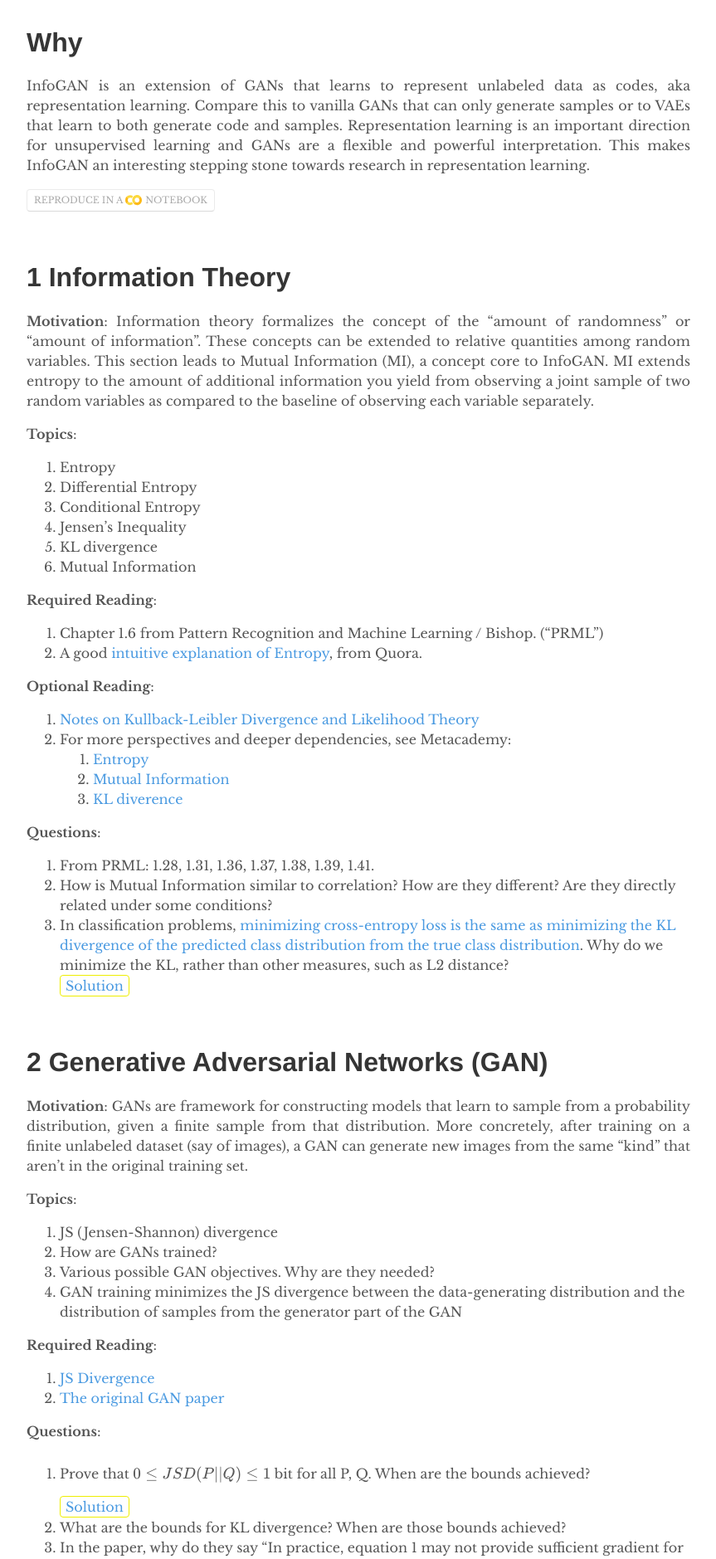
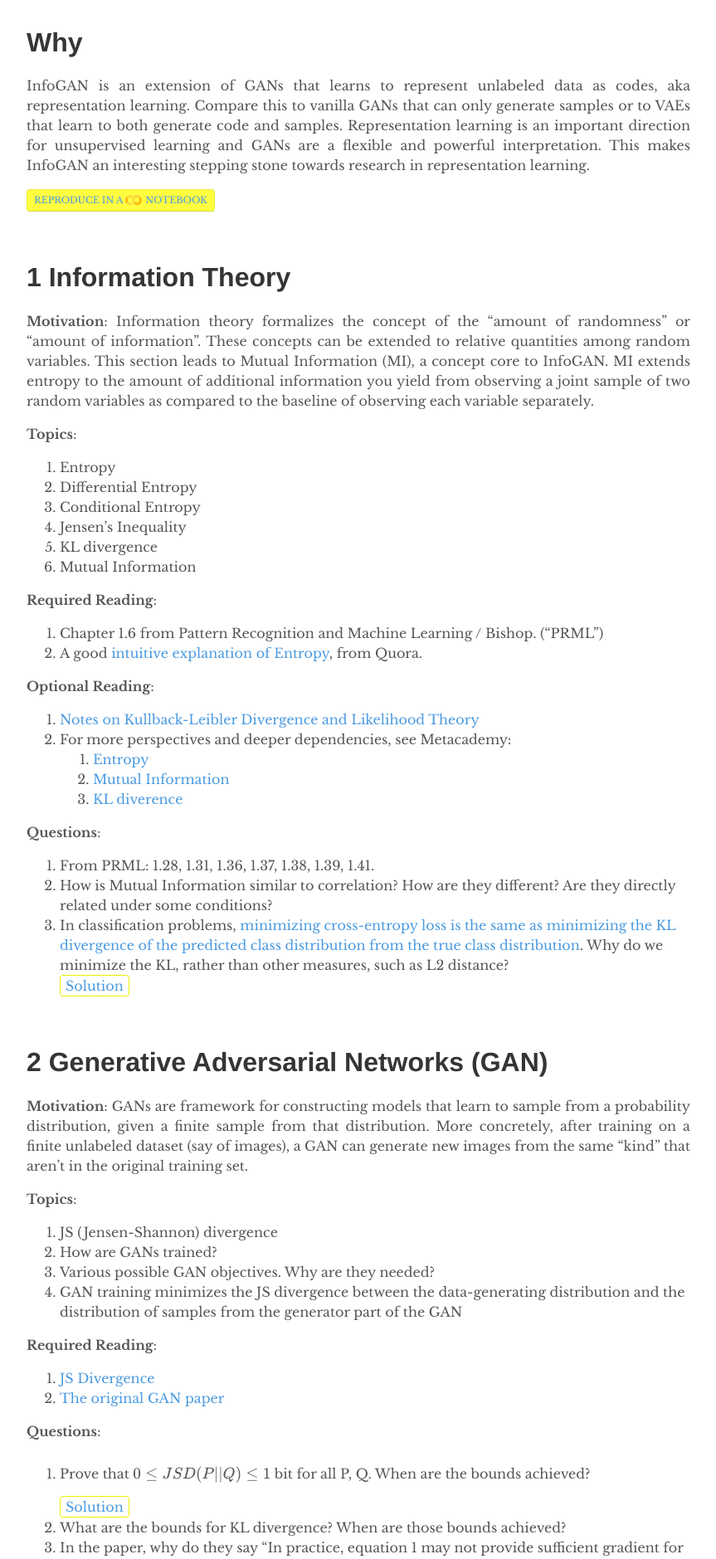
Before and after one commit to depthfirstlearning/depthfirstlearning.com, a Jekyll site: the page built from _posts/2018-05-28-InfoGAN.markdown, in a window 1280 px wide. Shown: the part 452-2331 px from the top of the page at 83% size, without its empty margins (208-1071 px from the left). Built offline with Jekyll 4.4.1, drawn with Linux system fonts in a browser that asks for light colours; formulas are drawn with MathJax 3.

Commit message:
Poorly designed Colab button

```diff
--- a/assets/main.scss
+++ b/assets/main.scss
@@ -23,12 +23,12 @@ details[open] {
 
 a.colab-root {
   display: inline-block;
-  background: rgba(255, 255, 255, 0.75);
+  background: rgba(255, 255, 0, 0.75);
   padding: 4px 8px;
   border-radius: 4px;
   font-size: 11px!important;
   text-decoration: none;
-  color: #aaa;
+  color: $blue;
   border: none;
   font-weight: 300;
   border: solid 1px rgba(0, 0, 0, 0.08);
@@ -38,7 +38,7 @@ a.colab-root {
 
   &:hover {
     color: #666;
-    background: white;
+    background: rgba(238, 238, 0, 1);
     border-color: rgba(0, 0, 0, 0.2);
     text-decoration: none;
   }
```
Also changed, not shown: 2 other files.
